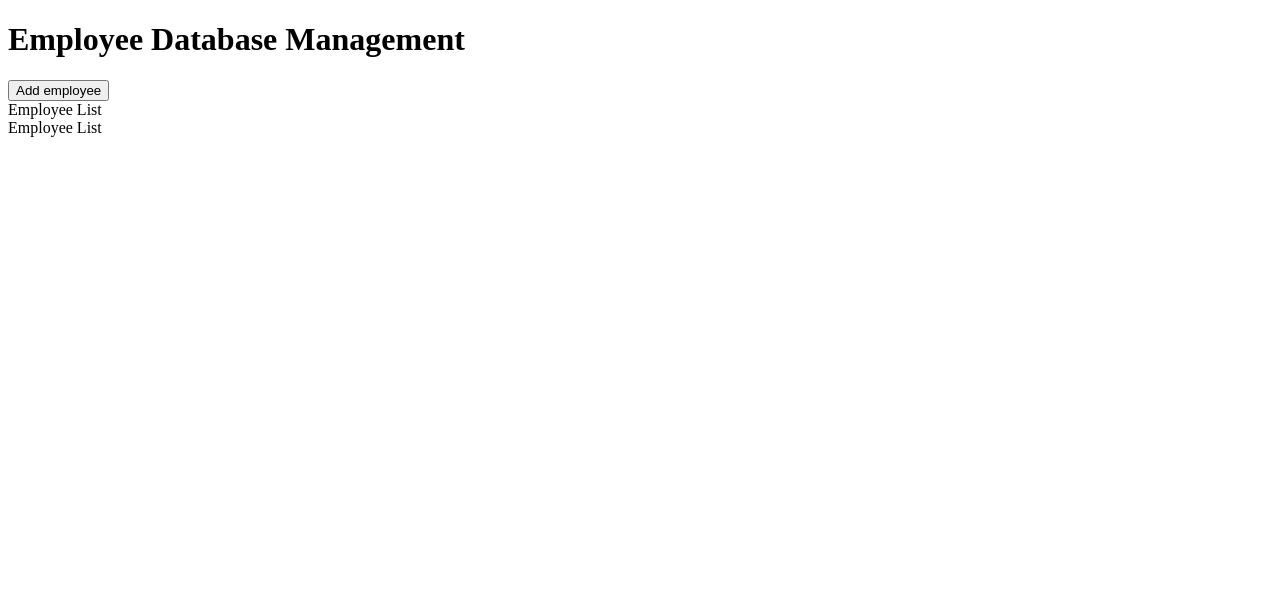
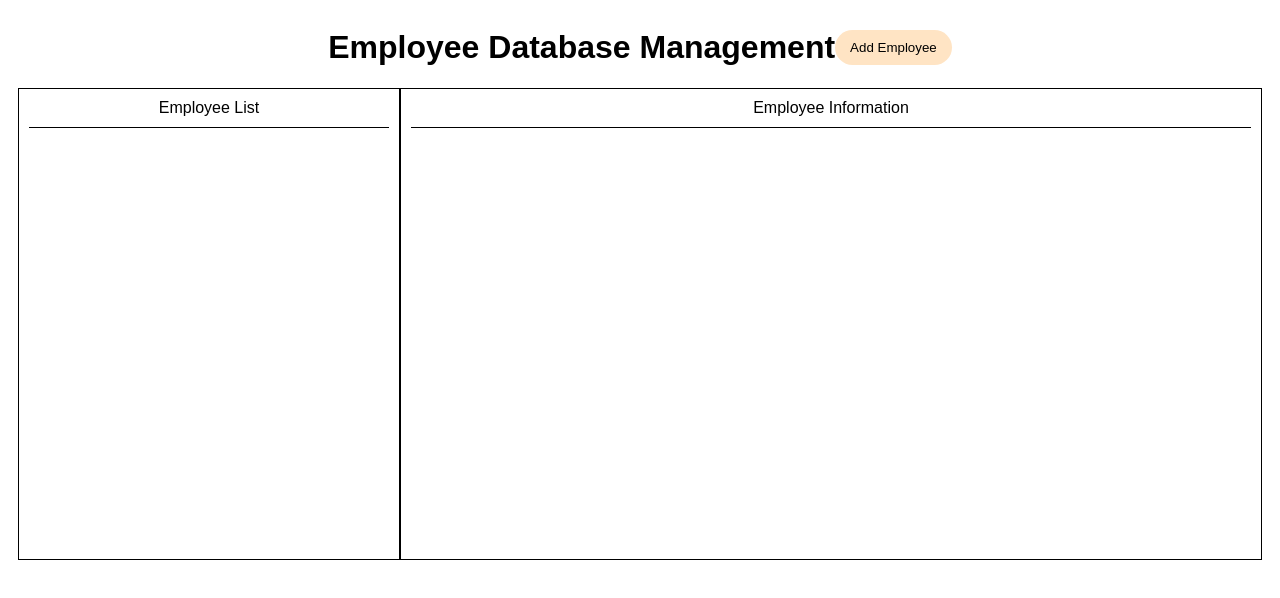
Before and after one commit to prachiikadam/employee-database-management, a plain HTML site: page index.html in a window 1280 px wide. Drawn offline with Linux system fonts and the light colour scheme.

Commit message:
basic styling added

```diff
--- a/index.html
+++ b/index.html
@@ -11,7 +11,7 @@
     <div id="app">
         <header class="header">
             <h1>Employee Database Management</h1>
-            <button>Add employee</button>
+            <button>Add Employee</button>
         </header>
     </div>
     <div class="employees">
@@ -20,7 +20,7 @@
             <div class="employees__names--list"></div>
         </div>
         <div class="employees__single">
-            <span class="employees__single--title">Employee List</span>
+            <span class="employees__single--title">Employee Information</span>
             <div class="employees__single--info"></div>
         </div>
     </div>
--- a/src/styles.css
+++ b/src/styles.css
@@ -0,0 +1,55 @@
+body{
+    font-family: sans-serif;
+    padding: 0 10px;
+}
+
+.header{
+    display: flex;
+    align-items: center;
+    justify-content: center;
+}
+
+.header > button{
+    border-radius: 20px;
+    border: none;
+    padding: 10px 15px;
+    background-color: bisque;
+    cursor: pointer;
+}
+
+.header > button:hover {
+    background-color: rgb(217, 135, 13);
+}
+
+.employees{
+    display: flex;
+}
+
+.employees > div{
+    border: 1px solid black;
+    height: 450px;
+    overflow-y: scroll;
+}
+
+.employees__names{
+    width: 30%;
+}
+
+.employees__single{
+    width: 70%;
+}
+.employees__names,
+.employees__single{
+    padding: 10px;
+    display: flex;
+    flex-direction: column;
+}
+
+
+.employees__names--title,
+.employees__single--title{
+    text-align: center;
+    padding-bottom: 10px;
+    border-bottom: 1px solid black;
+    margin-bottom: 10px;
+}
```
